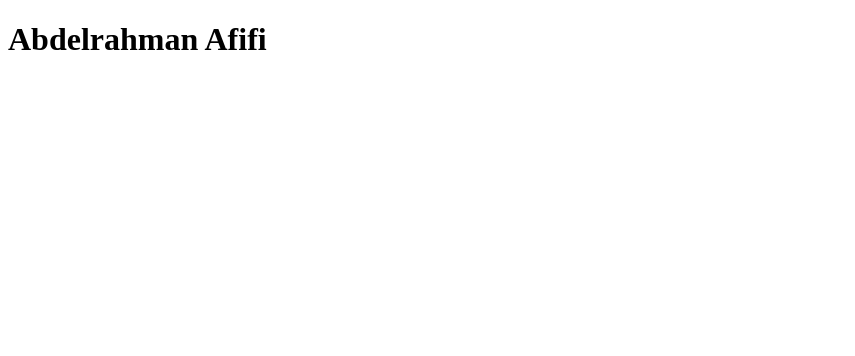
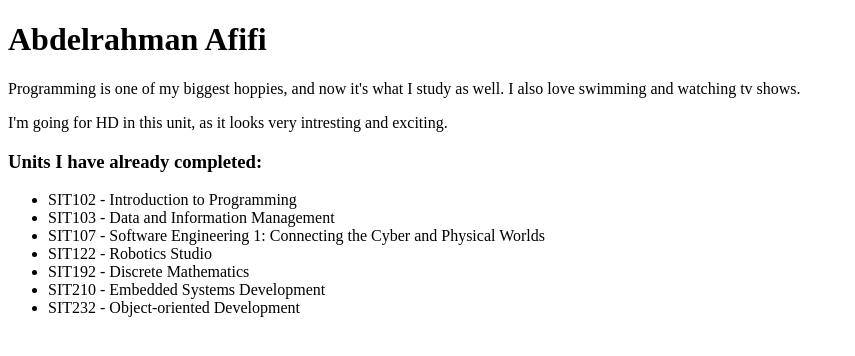
Before and after one commit to AEM5299/TrackMe, a plain HTML site: page about-me.html in a window 1280 px wide. Shown: the whole page, without its empty margins (0-855 px from the left). Drawn offline with Linux system fonts and the light colour scheme.

Commit message:
LOOKS: Add about me paragraph.

```diff
--- a/about-me.html
+++ b/about-me.html
@@ -10,5 +10,21 @@
 	</head>
 	<body>
 		<h1>Abdelrahman Afifi</h1>
+		<p>
+			Programming is one of my biggest hoppies, and now it's what I study as well. I also love swimming and watching tv shows.
+		</p>
+		<p>
+			I'm going for HD in this unit, as it looks very intresting and exciting.
+		</p>
+		<h3>Units I have already completed:</h3>
+		<ul>
+			<li>SIT102 - Introduction to Programming</li>
+			<li>SIT103 - Data and Information Management</li>
+			<li>SIT107 - Software Engineering 1: Connecting the Cyber and Physical Worlds</li>
+			<li>SIT122 - Robotics Studio</li>
+			<li>SIT192 - Discrete Mathematics</li>
+			<li>SIT210 - Embedded Systems Development</li>
+			<li>SIT232 - Object-oriented Development</li>
+		</ul>
 	</body>
 </html>
```
